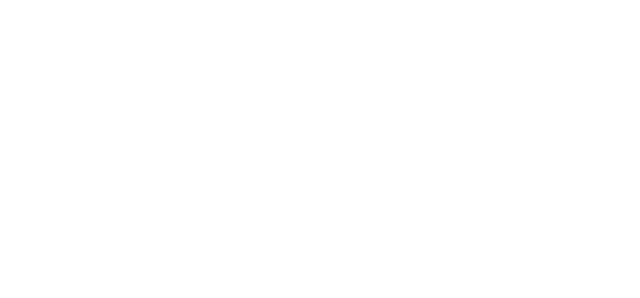
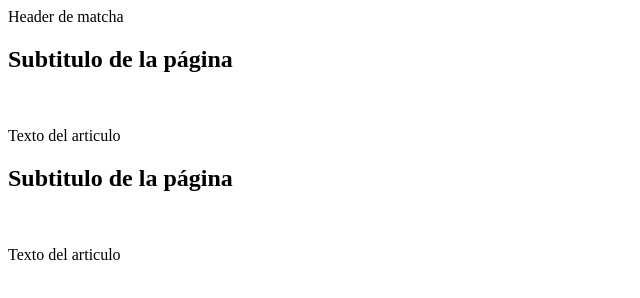
Before and after one commit to Alfredo20164920/sesion-2, a plain HTML site: page index.html in a window 1280 px wide. Shown: the whole page, without its empty margins (0-640 px from the left). Drawn offline with Linux system fonts and the light colour scheme.

Commit message:
Estructura semantica basica y recomendada para HTML

```diff
--- a/index.html
+++ b/index.html
@@ -9,5 +9,38 @@
 </head>
 <body>
 
+    <header>
+        Header de matcha
+    </header>
+
+    <nav>     </nav>
+
+    <main>
+        <section>
+            <article>
+                <h2>Subtitulo de la página</h2>
+                <img src="" alt="">
+                <p>
+                    Texto del articulo
+                </p>
+
+            </article>
+
+            <article>
+                <h2>Subtitulo de la página</h2>
+                <img src="" alt="">
+                <p>
+                    Texto del articulo
+                </p>
+
+            </article>
+        </section>
+    </main>
+
+    <aside>     </aside>
+
+    <footer>    </footer>
+
+
 </body>
 </html>
```
